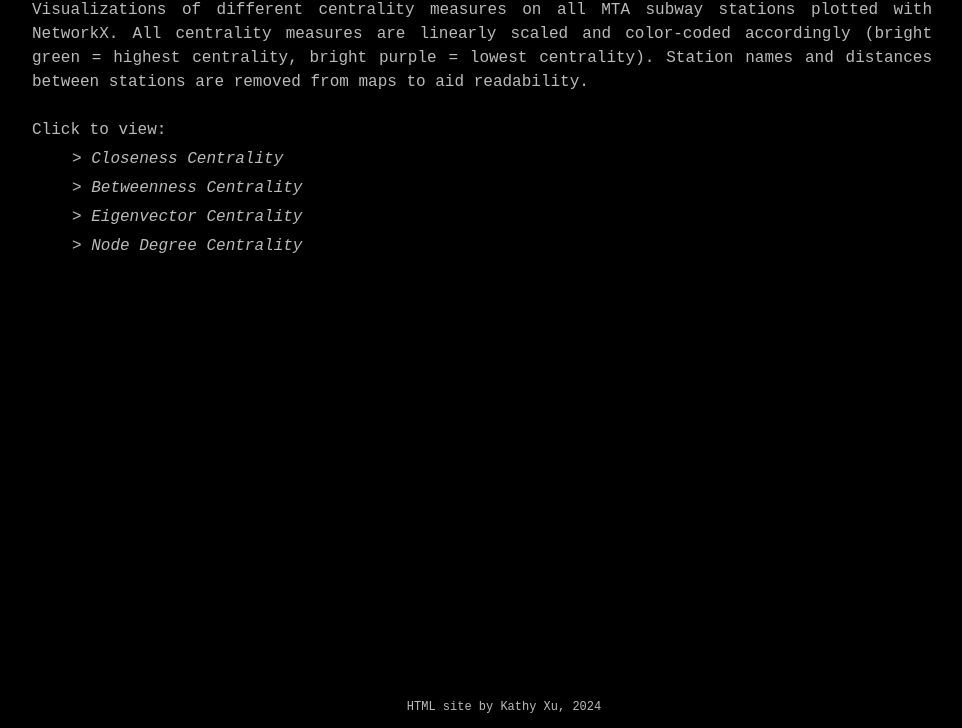
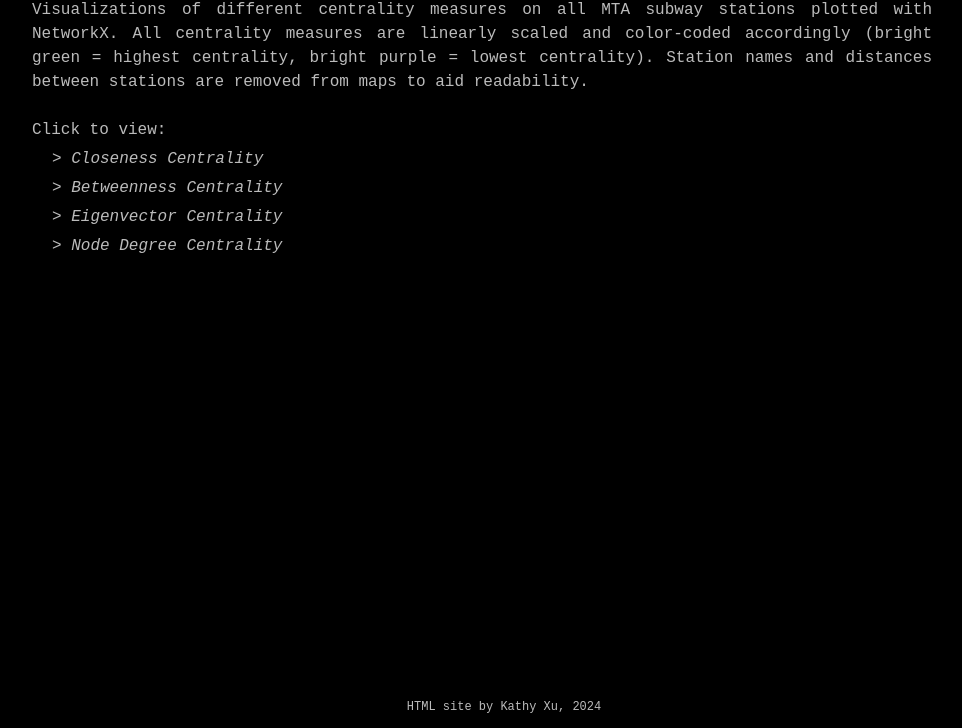
Before and after one commit to kathyzxu/csuremm, a plain HTML site: page centrality_graphs.html in a window 1280 px wide. Shown: the part 72-800 px from the top of the page, without its empty margins (158-1120 px from the left). Drawn offline with Linux system fonts and the light colour scheme.

Commit message:
Update centrality_graphs.html

```diff
--- a/centrality_graphs.html
+++ b/centrality_graphs.html
@@ -37,7 +37,7 @@
              margin: 0 auto;
         }
         h3 {
-            width: 820px;
+            width: 860px;
             font-size: 16px;
             justify-content: left;
             font-weight: normal;
```
